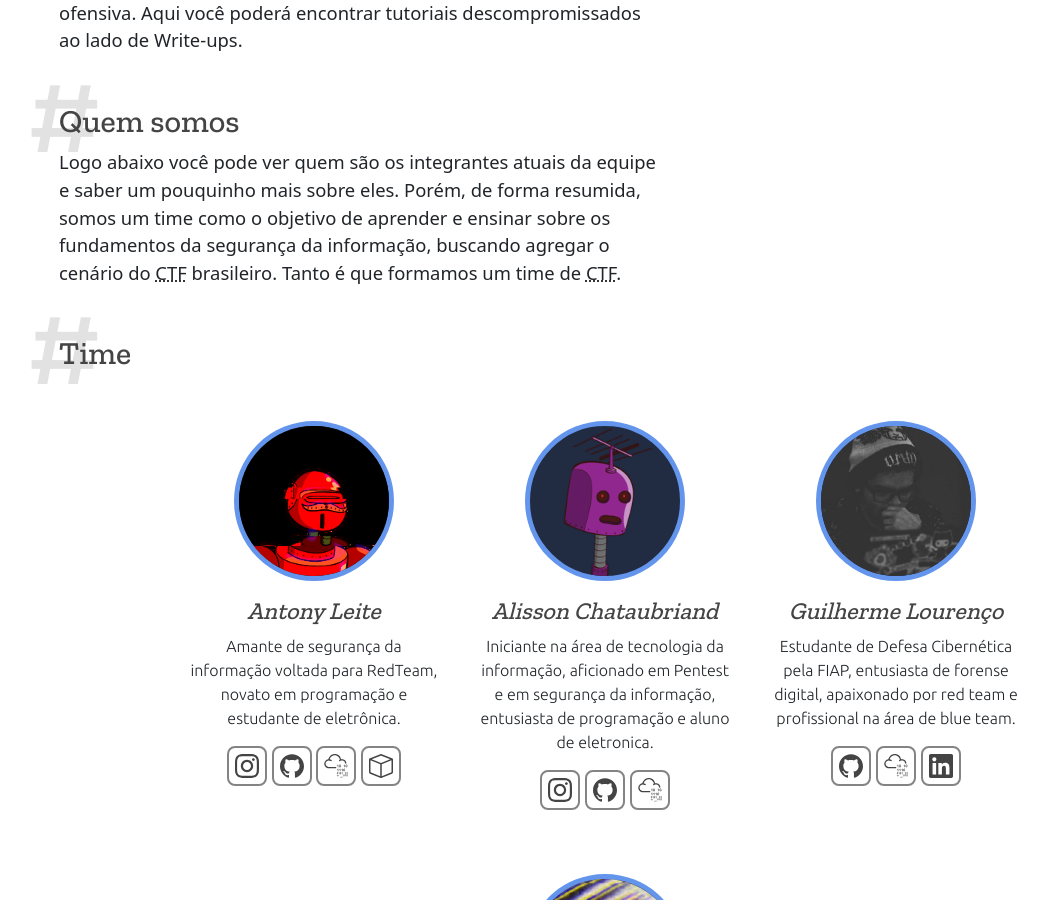
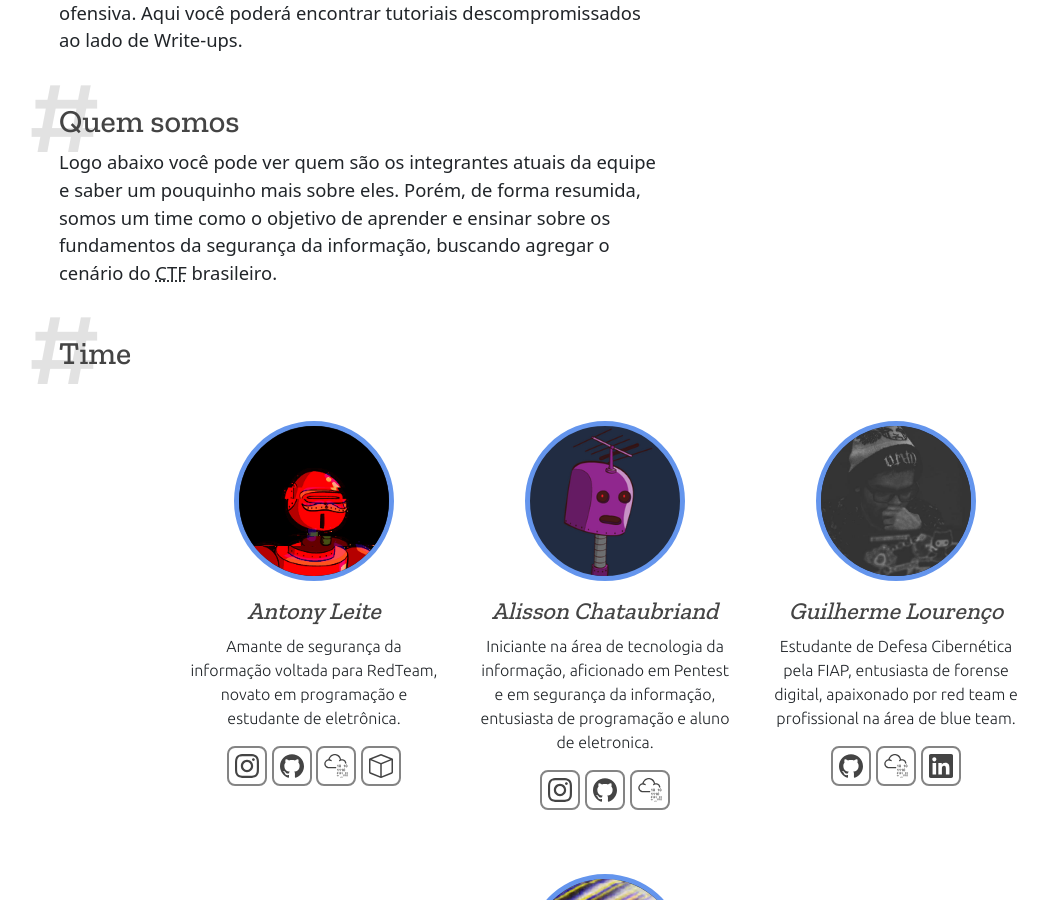
Before and after one commit to in1t0n3/initone.com.br, a Jekyll site: the page built from sobre.md, in a window 1280 px wide and 900 px high, scrolled down 633 px. Shown: the whole window, without its empty margins (27-1075 px from the left). Built offline with Jekyll 4.4.1, drawn with Linux system fonts in a browser that asks for light colours.

Commit message:
Update sobre.md

```diff
--- a/sobre.md
+++ b/sobre.md
@@ -11,4 +11,4 @@ Nós temos como projeto sempre trazer para você, meu caro leitor, um conteúdo
 
 ## Quem somos
 
-Logo abaixo você pode ver quem são os integrantes atuais da equipe e saber um pouquinho mais sobre eles. Porém, de forma resumida, somos um time como o objetivo de aprender e ensinar sobre os fundamentos da segurança da informação, buscando agregar o cenário do <abbr title="Capture The Flag">CTF</abbr> brasileiro. Tanto é que formamos um time de <abbr title="Capture The Flag">CTF</abbr>.
+Logo abaixo você pode ver quem são os integrantes atuais da equipe e saber um pouquinho mais sobre eles. Porém, de forma resumida, somos um time como o objetivo de aprender e ensinar sobre os fundamentos da segurança da informação, buscando agregar o cenário do <abbr title="Capture The Flag">CTF</abbr> brasileiro.
```
